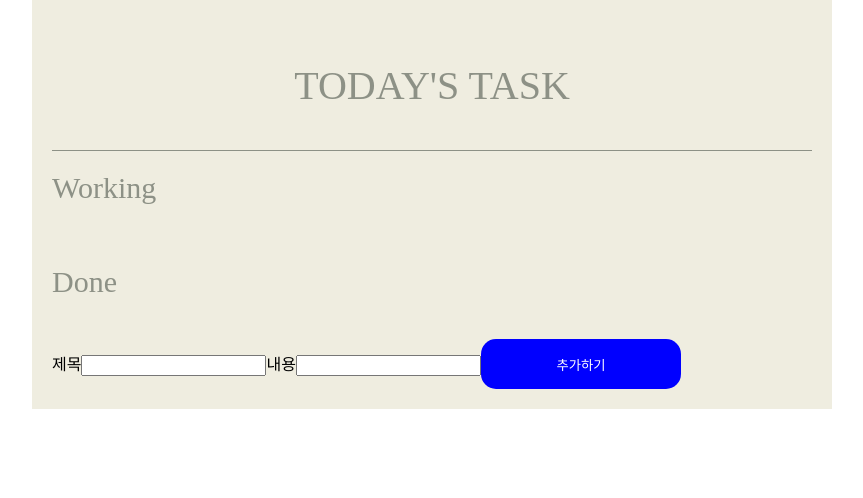
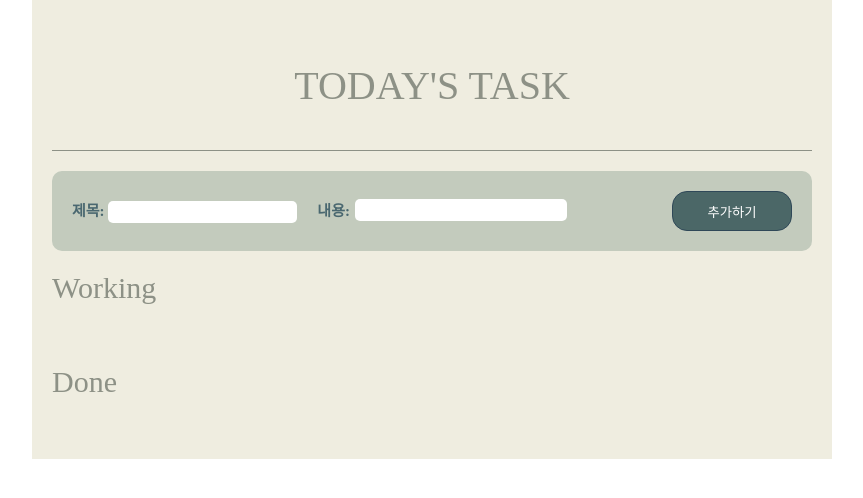
Before and after one commit to hb9901/to-do-list, a React (Vite) app: page / in a window 1280 px wide. Shown: the top 498 px of the page, without its empty margins (208-1071 px from the left). Built offline with nearby package versions, Linux system fonts and the light colour scheme.

Commit message:
style: input-form css 구현

```diff
--- a/src/App.jsx
+++ b/src/App.jsx
@@ -36,7 +36,8 @@ export default function App () {
   return (
     <>
       <div className="layout-wrapper">
-        <Header/>
+        <Header />
+        <TodoInputForm onAdd={handleAdd} />
         <TodoListView
           onDelete={handleDelete}
           onToggleDone={handleToggleDone}
@@ -49,7 +50,6 @@ export default function App () {
           title={"Done"}
           list={doneList}
         />
-        <TodoInputForm onAdd={handleAdd} />
       </div>
     </>
   );
--- a/src/components/TodoInputForm/TodoInputForm.css
+++ b/src/components/TodoInputForm/TodoInputForm.css
@@ -0,0 +1,55 @@
+.todo-input-form-wrapper {
+  display: flex;
+  flex-direction: row;
+  align-items: center;
+  justify-content: space-between;
+
+  border-radius: 10px;
+  margin-top: 20px;
+  padding: 20px;
+
+  background-color: #c3cbbd;
+}
+
+.todo-input-form {
+  display: flex;
+  flex-direction: row;
+}
+
+.todo-input-form-label {
+  color: #4a6870;
+  font-size: 15px;
+  font-weight: bolder;
+}
+
+.todo-input-form-title-input {
+  background-color: white;
+
+  border: none;
+  border-radius: 5px;
+  height: 20px;
+
+  padding-left: 10px;
+  margin-right: 20px;
+}
+
+.todo-input-form-content-wrapper {
+  display: flex;
+  flex-direction: row;
+
+  align-items: start;
+}
+
+.todo-input-form-content-input {
+  background-color: white;
+
+  min-width: 200px;
+  max-width: 300px;
+  height: 20px;
+  border: none;
+  border-radius: 5px;
+
+  padding-left: 10px;
+  margin-left: 5px;
+  margin-right: 20px;
+}
--- a/src/components/TodoInputForm/TodoInputForm.jsx
+++ b/src/components/TodoInputForm/TodoInputForm.jsx
@@ -32,15 +32,33 @@ export function TodoInputForm({ onAdd }) {
 
   return (
     <div className="todo-input-form-wrapper">
-      <form>
-        <label>제목</label>
-        <input type="text" onChange={onTitleChange} />
-        <label>내용</label>
-        <input type="text" onChange={onContentChange} />
-        <Button backColor={"blue"} color={"white"} onClick={onClickAdd}>
-          추가하기
-        </Button>
+      <form className="todo-input-form">
+        <div>
+          <label className="todo-input-form-label">제목: </label>
+          <input
+            className="todo-input-form-title-input"
+            type="text"
+            onChange={onTitleChange}
+          />
+        </div>
+        <div className="todo-input-form-content-wrapper">
+          <label className="todo-input-form-label">내용: </label>
+          <input
+            className="todo-input-form-content-input"
+            type="text"
+            onChange={onContentChange}
+          />
+        </div>
       </form>
+      <Button
+        borderColor={"#2F4858"}
+        backColor={"#4B6767"}
+        color={"white"}
+        onClick={onClickAdd}
+      >
+        추가하기
+      </Button>
+      {/* <button className="todo-input-form-button">추가하기</button> */}
     </div>
   );
 }
--- a/src/components/common/Button/Button.css
+++ b/src/components/common/Button/Button.css
@@ -1,7 +1,7 @@
-.button{
-    border-radius: 15px;
-    width: 200px;
-    height: 50px;
+.button {
+  border-radius: 15px;
+  width: 120px;
+  height: 40px;
 
-    cursor: pointer;
+  cursor: pointer;
 }
```
Also changed, not shown: src/components/common/Card/Card.css (+5 -5 lines).
